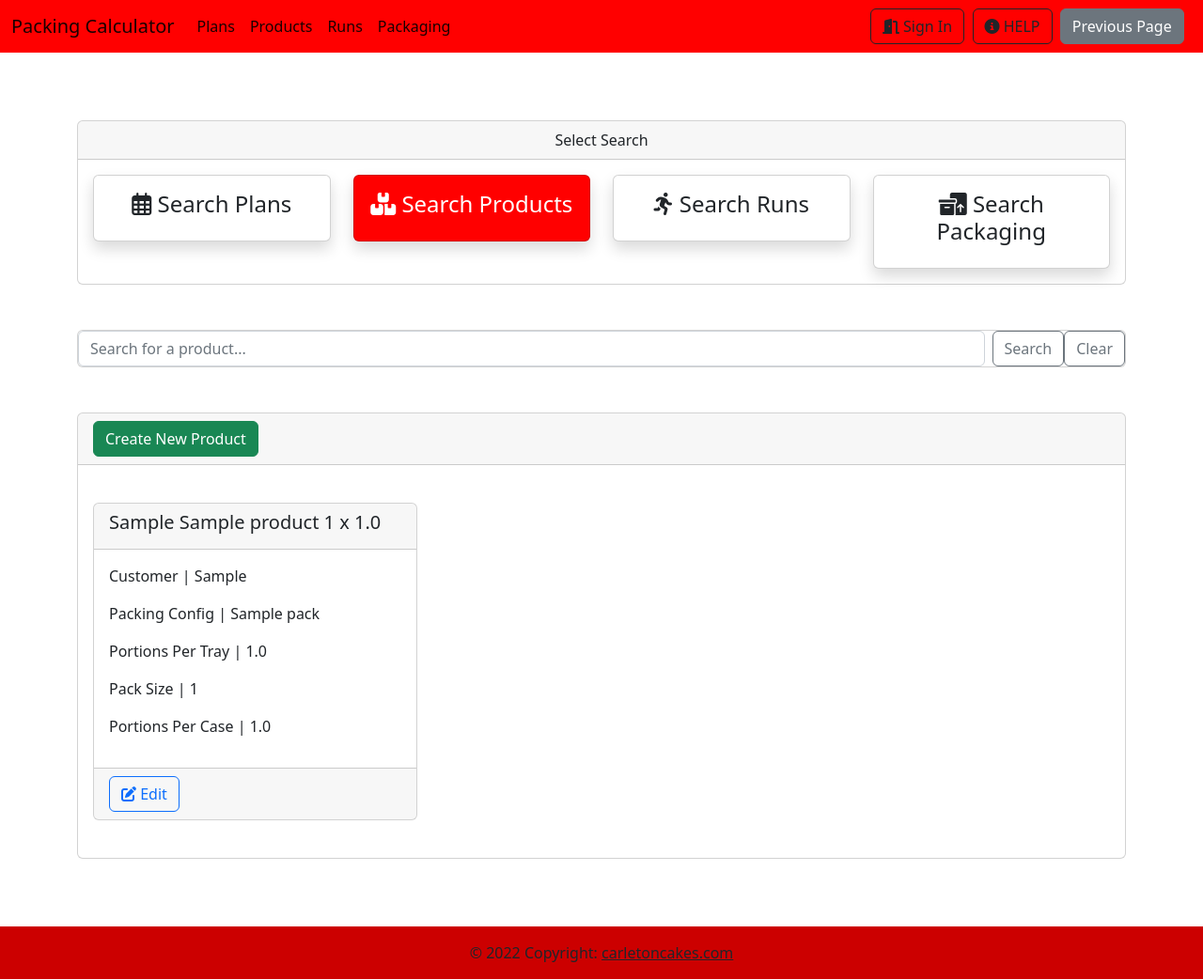
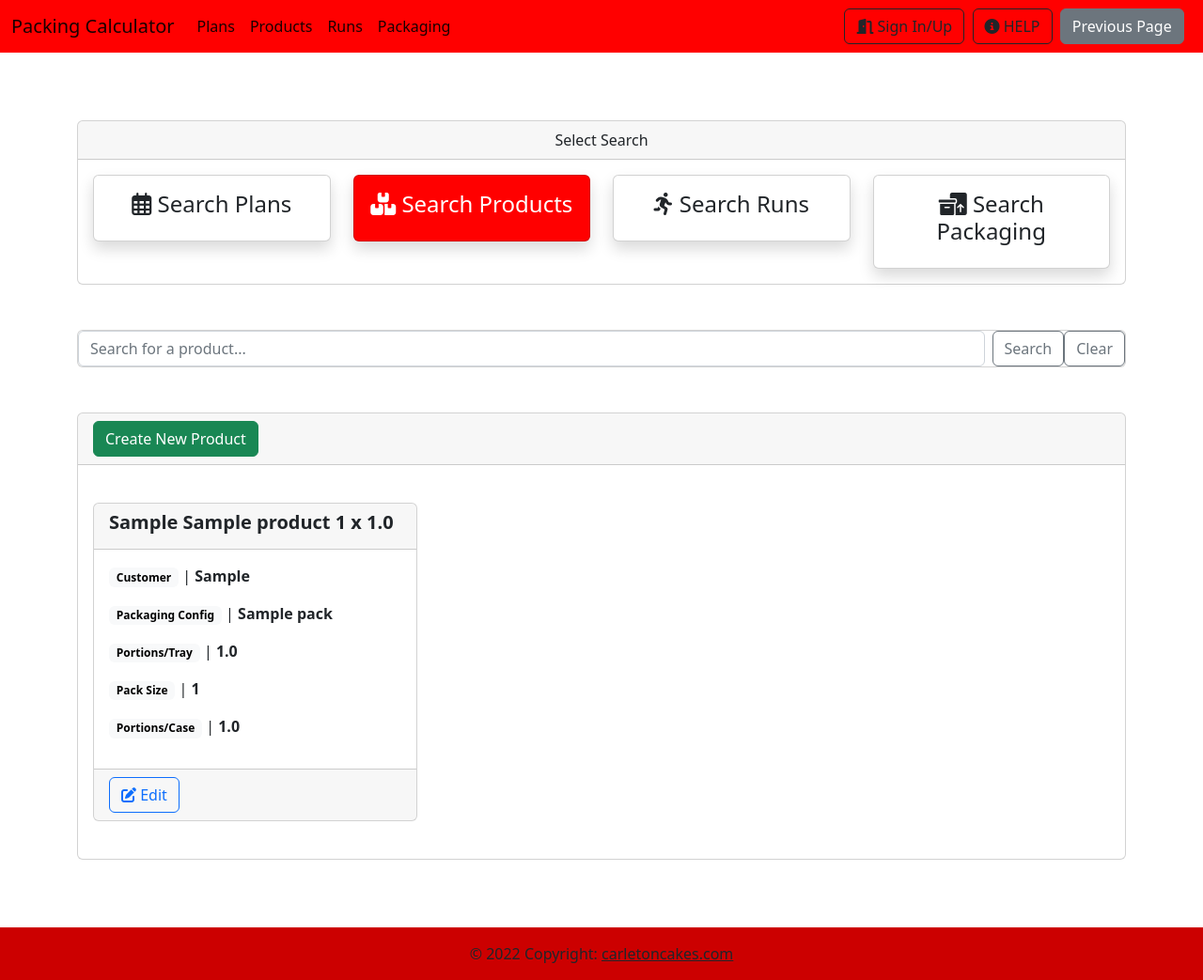
Before and after one commit to RadheyaM/Factory-Planner, a Django app: page /search/products in a window 1280 px wide. Shown: the whole page at 94% size. Run offline with Django 3.2, Linux system fonts and the light colour scheme; tables that the repository leaves empty hold one stand-in row (values such as "Sample post"); some libraries are stand-ins or nearby versions.

Commit message:
Improve search and plan-detail template styling

```diff
--- a/templates/partials/nav.html
+++ b/templates/partials/nav.html
@@ -31,7 +31,7 @@
           </ul>
         </li>&nbsp;&nbsp;
         {% else %}
-        <a class="btn btn-outline-dark" href="{% url 'account_login' %}"><i class="fa-solid fa-door-open"></i>&nbsp;Sign In</a>&nbsp;&nbsp;
+        <a class="btn btn-outline-dark" href="{% url 'account_login' %}"><i class="fa-solid fa-door-open"></i>&nbsp;Sign In/Up</a>&nbsp;&nbsp;
         {% endif %}
         <button class="btn btn-outline-dark" data-bs-toggle="modal" data-bs-target="#help-modal"><i class="fa-solid fa-circle-info"></i>&nbsp;HELP</button>&nbsp;&nbsp;
         <input type="button" class="btn btn-secondary" value="Previous Page" onClick="javascript:history.go(-1);">&nbsp;&nbsp;
--- a/templates/search/search-products.html
+++ b/templates/search/search-products.html
@@ -1,4 +1,5 @@
 {% extends 'search/search-index.html' %}
+{% block title %}Search | Products{% endblock title %}
 {% block product-style %}style="background-color: #FF0000; color: white;"{% endblock product-style %}
 {% block search-products %}
 <br><br>
@@ -28,14 +29,14 @@
                         <br>
                         <div class="card">
                             <div class="card-header">
-                                <h5 class="mx-auto">{{ product }}</h5>
+                                <h5 class="mx-auto"><strong>{{ product }}</strong></h5>
                             </div>
                             <div class="card-body">
-                                <p>Customer | {{ product.customer }}</p>
-                                <p>Packing Config | {{ product.packaging }}</p>
-                                <p>Portions Per Tray | {{ product.ppt }}</p>
-                                <p>Pack Size | {{ product.pack_sz }}</p>
-                                <p>Portions Per Case | {{ product.ppc }}</p>
+                                <p><span class="badge text-bg-light">Customer</span> | <strong>{{ product.customer }}</strong></p>
+                                <p><span class="badge text-bg-light">Packaging Config</span> | <strong>{{ product.packaging }}</strong></p>
+                                <p><span class="badge text-bg-light">Portions/Tray</span> | <strong>{{ product.ppt }}</strong></p>
+                                <p><span class="badge text-bg-light">Pack Size</span> | <strong>{{ product.pack_sz }}</strong></p>
+                                <p><span class="badge text-bg-light">Portions/Case</span> | <strong>{{ product.ppc }}</strong></p>
                             </div>
                             <div class="card-footer">
                                 <inline>
--- a/templates/search/search-runs.html
+++ b/templates/search/search-runs.html
@@ -1,4 +1,5 @@
 {% extends 'search/search-index.html' %}
+{% block title %}Search | Runs{% endblock title %}
 {% block runs-style %}style="background-color: #FF0000; color: white;"{% endblock runs-style %}
 {% block search-runs %}
 <br><br>
@@ -31,8 +32,8 @@
                                 <h5 class="mx-auto">{{ run }}</h5>
                             </div>
                             <div class="card-body">
-                                <p>Product | {{ run.product }}</p>
-                                <p>Cases | {{ run.case_qty }}</p>
+                                <p><span class="badge text-bg-light">Product</span> | <strong>{{ run.product }}</strong></p>
+                                <p><span class="badge text-bg-light">Cases</span>| <strong>{{ run.case_qty }}</strong></p>
                             </div>
                             <div class="card-footer">
                                 <inline>
```
Also changed, not shown: templates/detail/plan-detail.html (+6 -6 lines), templates/search/search-packaging.html (+5 -4 lines), templates/search/search-plans.html (+10 -3 lines).
